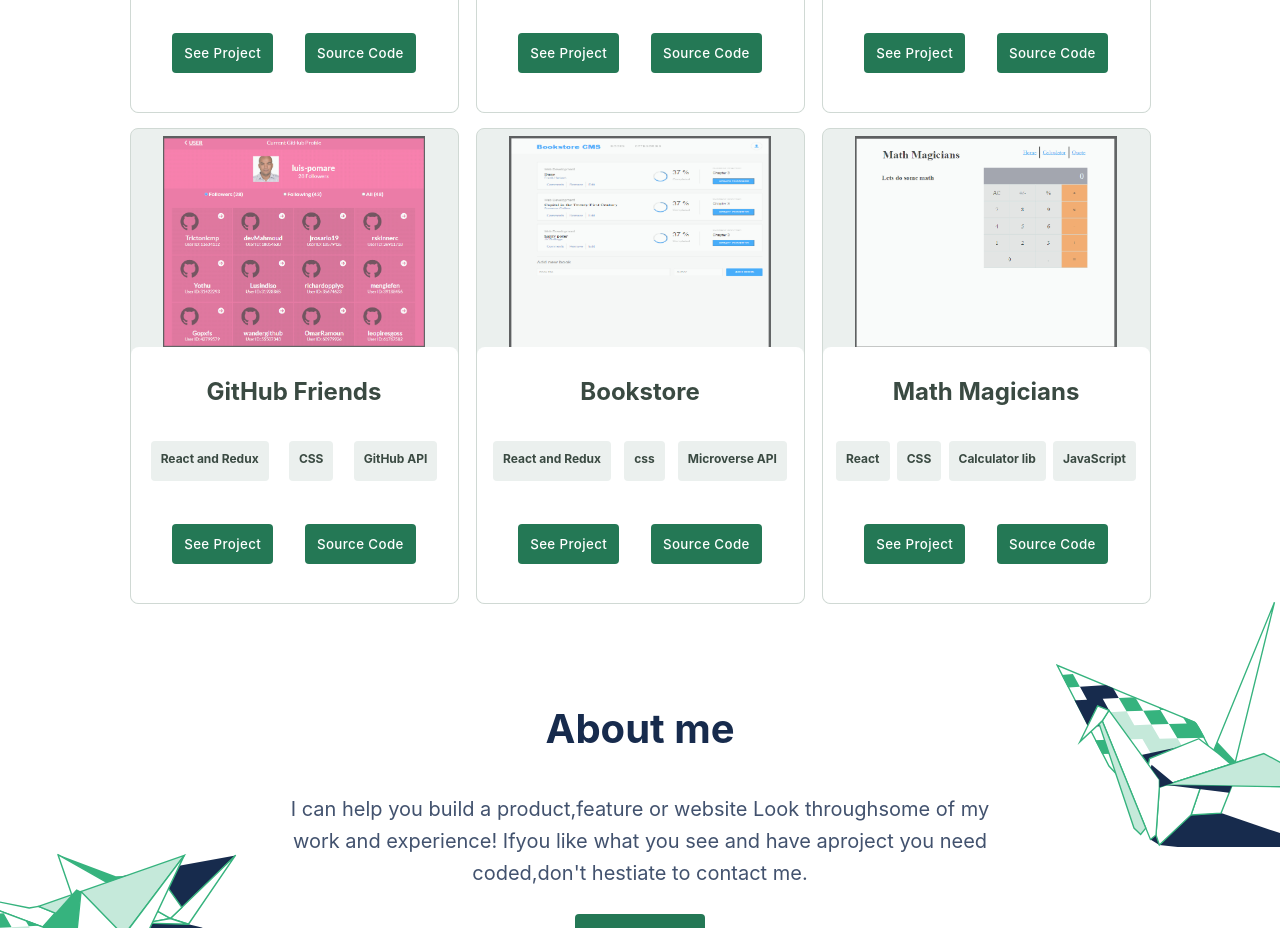
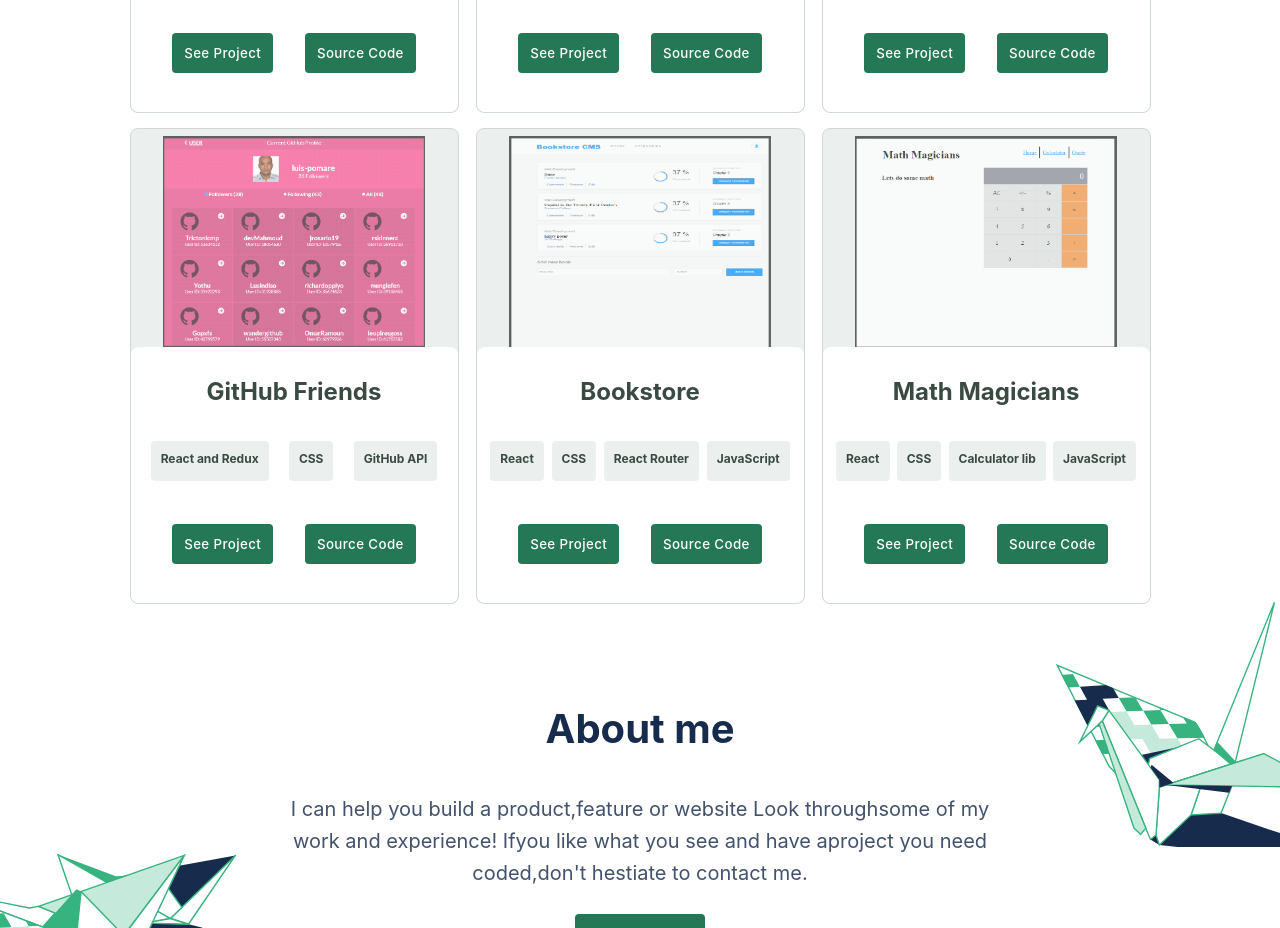
Before and after one commit to luis-pomare/Portfolio, a React (Create React App) app: page / in a window 1280 px wide. Shown: the part 1320-2248 px from the top of the page. Built offline with nearby package versions, Linux system fonts and the light colour scheme; the HTML template or start-up script is replaced by a standard one.

Commit message:
Add data from card Five to cardsData object

```diff
--- a/src/components/cardsData.js
+++ b/src/components/cardsData.js
@@ -45,16 +45,16 @@ const cardsData = {
     cardSourceLink: 'https://github.com/luis-pomare/github-friends'
   },
   dataFive: {
-    cardName: 'Math Magicians',
-    cardImage: '/images/mathMagicians.png',
+    cardName: 'Bookstore',
+    cardImage: '/images/Bookstore.png',
     cardMadeWith: [
       'React',
       'CSS',
-      'Calculator lib',
+      'React Router',
       'JavaScript'
     ],
-    cardProjectLink: 'https://6303171c73d2452b1b1fa652--poetic-fairy-59c30f.netlify.app/',
-    cardSourceLink: 'https://github.com/luis-pomare/math-magicians'
+    cardProjectLink: 'https://63031255330a6429601b98db--illustrious-sorbet-a4bf9d.netlify.app/',
+    cardSourceLink: 'https://github.com/luis-pomare/bookstore'
   },
   dataSix: {
     cardName: 'Math Magicians',
--- a/src/sections/Main.js
+++ b/src/sections/Main.js
@@ -23,52 +23,7 @@ export default function Main() {
         <Card cardData={dataTwo} />
         <Card cardData={dataThree} />
         <Card cardData={dataFour} />
-        <article className='cards'>
-          <section className='card-space'>
-            <img alt='Bookstore' src='/images/Bookstore.png' />
-          </section>
-          <section className='card-info'>
-            <h4 className='projectTitle' tabIndex='13'>
-              Bookstore
-            </h4>
-            <section className='made-with'>
-              <ul className='ul-with'>
-                <li className='blue-li'>React and Redux</li>
-                <li className='blue-li'>css</li>
-                <li className='blue-li'>Microverse API</li>
-              </ul>
-            </section>
-            <section className='card-buttons-container'>
-              <a
-                target='_blank'
-                rel='noreferrer'
-                href='https://63031255330a6429601b98db--illustrious-sorbet-a4bf9d.netlify.app/'
-              >
-                <button
-                  id='fourthCardButton'
-                  type='button'
-                  className='green-button'
-                  tabIndex='14'
-                >
-                  See Project
-                </button>
-              </a>
-              <a
-                target='_blank'
-                rel='noreferrer'
-                href='https://github.com/luis-pomare/bookstore'
-              >
-                <button
-                  type='button'
-                  className='green-button'
-                  tabIndex='8'
-                >
-                  Source Code
-                </button>
-              </a>
-            </section>
-          </section>
-        </article>
+        <Card cardData={dataFive} />
         <Card cardData={dataSix} />
       </section>
     </main>
```
